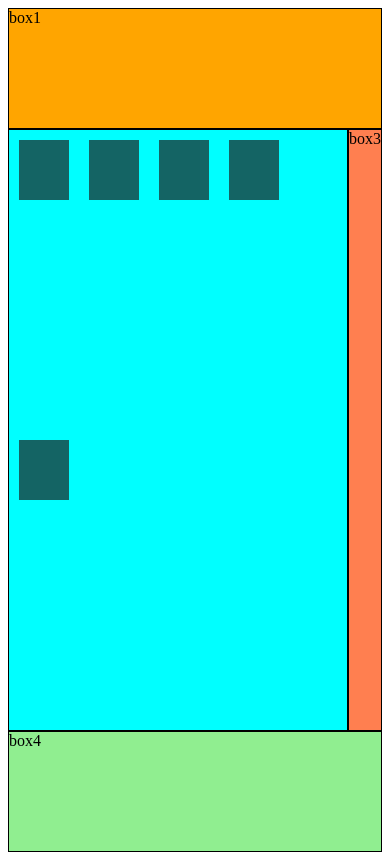
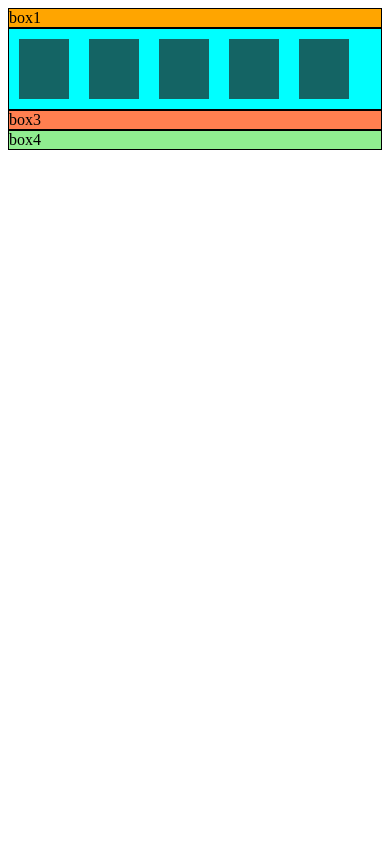
Before and after one commit to rbeninca/webads, a plain HTML site: page mediascreen.html in a window 390 px wide. Drawn offline with Linux system fonts and the light colour scheme.

Commit message:
media screen  , flex, grid animate

```diff
--- a/mediascreen.html
+++ b/mediascreen.html
@@ -2,16 +2,7 @@
 <html lang="en">
 <head>
    <style>
-     .container{
-        display: grid;
-        height: 100svh;
-        grid-template-areas:
-        "header  header header header"
-        "main    main  .     sidebar"
-        "footer footer footer footer"
-        ;
-        grid-template-rows: 1fr 5fr 1fr;
-     }
+
      .box{
         border: 1px solid black;
      }
@@ -43,6 +34,29 @@
         background-color: rgba(20, 100,100, 1);
         margin: 10px;
      }
+     @media screen and (min-width:500px) {
+     .container{
+            background-color: black;
+            display: grid;
+            height: 100svh;
+            grid-template-areas:
+            "header  header header header"
+            "main    main  .     sidebar"
+            "footer footer footer footer"
+            ;
+            grid-template-rows: 1fr 5fr 1fr;
+        }
+    }
+     @media screen and (max-width:500px) {
+            .container{
+            display: flex;
+            height: 100svh;
+            flex-direction: column;
+        }
+    }
+
+
+
 
    </style>
 </head>
```
